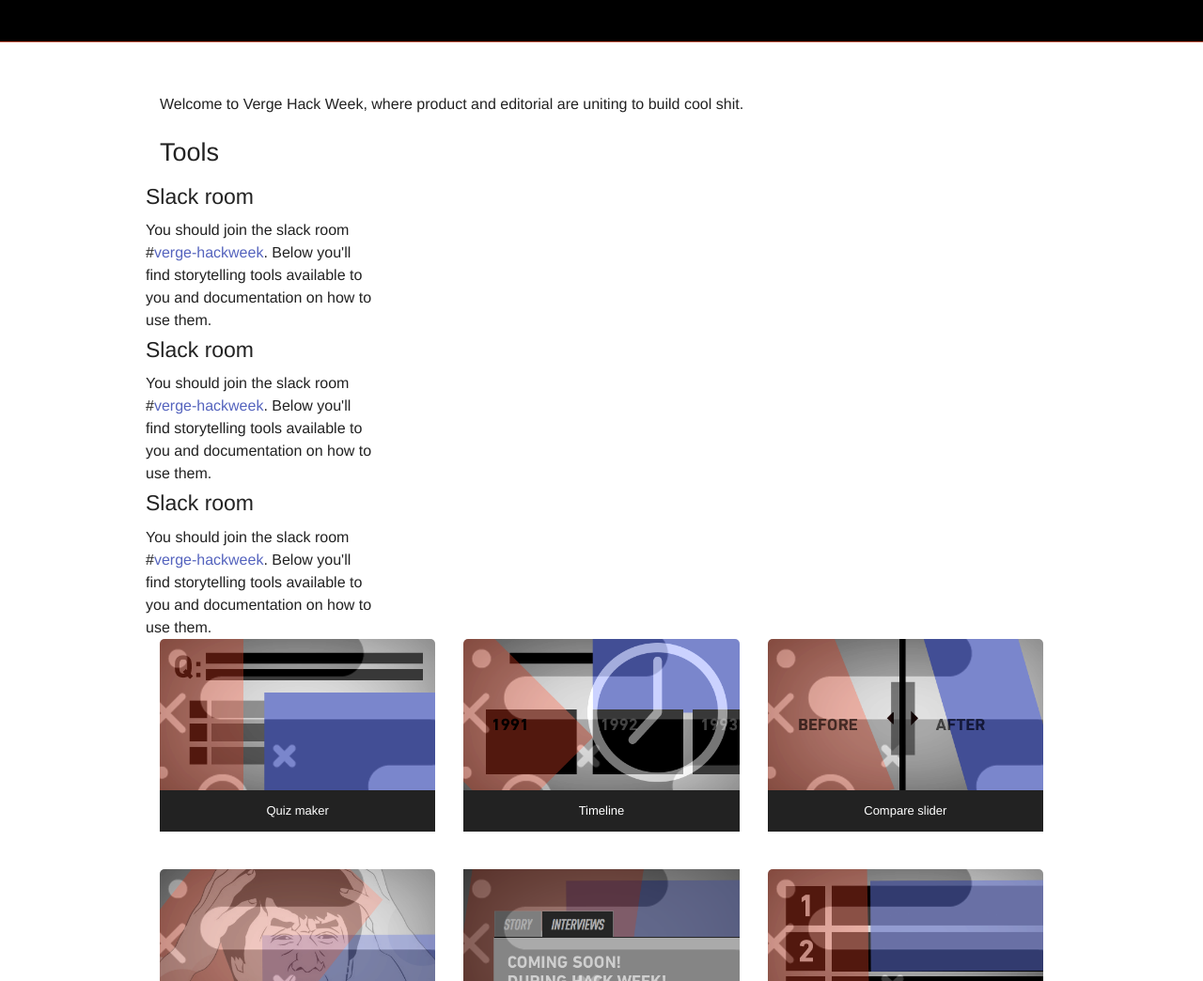
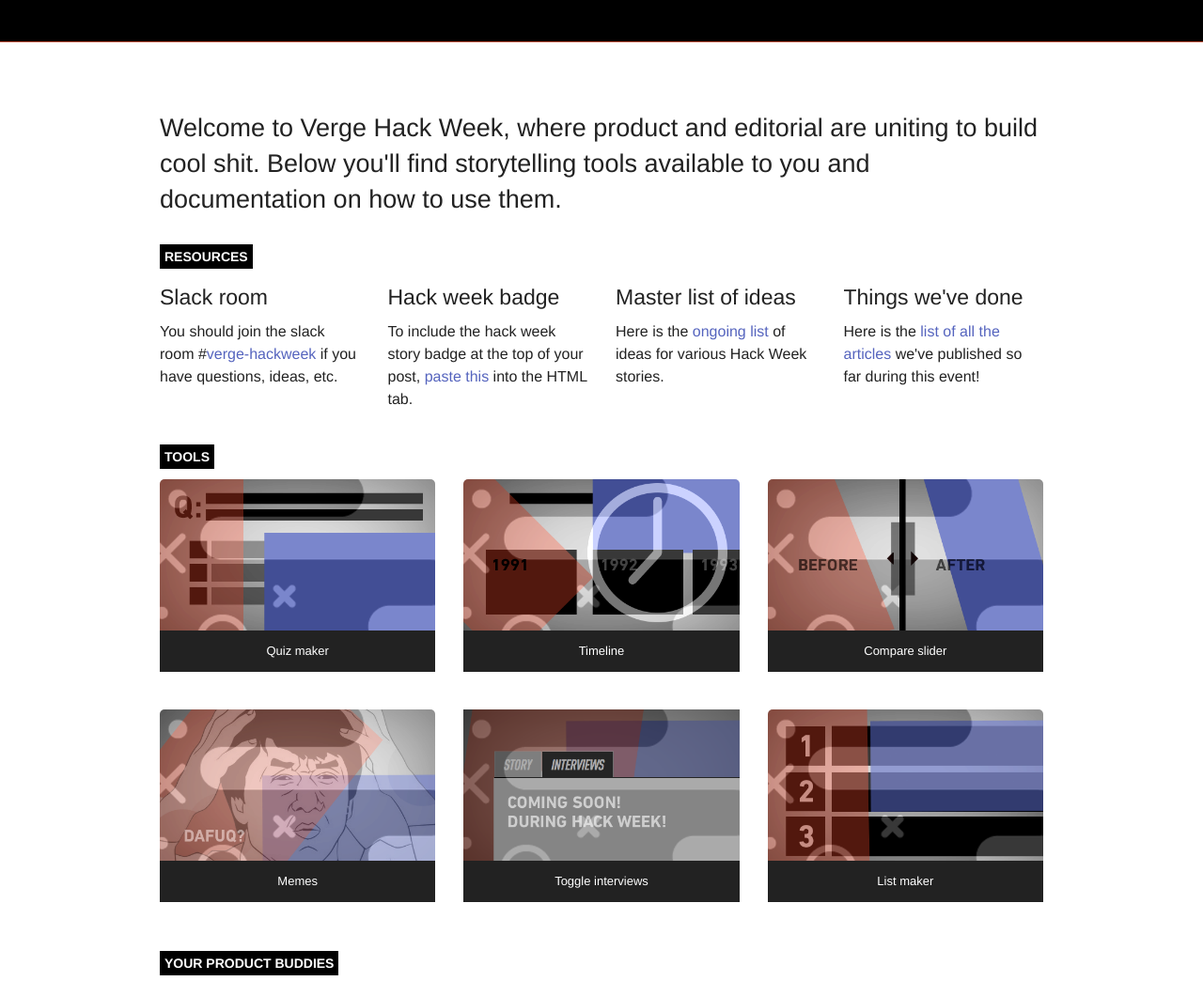
Before and after one commit to laurenmichell/verge-hackweek, a plain HTML site: page index.html in a window 1280 px wide. Shown: the top 1044 px of the page at 94% size. Drawn offline with Linux system fonts and the light colour scheme.

Commit message:
adds resources to main dash

```diff
--- a/index.html
+++ b/index.html
@@ -18,22 +18,28 @@
     <div class="row">
       <div class="large-12 columns mainbody">
       	<div class="panel tools">
-          <p>Welcome to Verge Hack Week, where product and editorial are uniting to build cool shit.</p>
-	        <h3>Tools</h3>
+          <p><h3>Welcome to Verge Hack Week, where product and editorial are uniting to build cool shit. Below you'll find storytelling tools available to you and documentation on how to use them.</h3></p>
+	        <h3 class="label"><strong>Resources</strong></h3>
           <div class="row">
-            <div class="large-3">
+            <div class="large-3 columns">
                 <h4>Slack room</h4>
-                 You should join the slack room #<a href="https://voxmedia.slack.com/messages/verge-hackweek/" target="_blank">verge-hackweek</a>. Below you'll find storytelling tools available to you and documentation on how to use them.
+                 You should join the slack room #<a href="https://voxmedia.slack.com/messages/verge-hackweek/" target="_blank">verge-hackweek</a> if you have questions, ideas, etc.
             </div>
-            <div class="large-3">
-                <h4>Slack room</h4>
-                 You should join the slack room #<a href="https://voxmedia.slack.com/messages/verge-hackweek/" target="_blank">verge-hackweek</a>. Below you'll find storytelling tools available to you and documentation on how to use them.
+            <div class="large-3 columns">
+                <h4>Hack week badge</h4>
+                 To include the hack week story badge at the top of your post, <a href="https://gist.githubusercontent.com/kklai/f0268cac96814d9d653b/raw/ee4b63d5229e51c1b3e6b7adc1bc0d721754f230/Hack%20Week%20Badge" target="_blank">paste this</a> into the HTML tab.
             </div>
-            <div class="large-3">
-                <h4>Slack room</h4>
-                 You should join the slack room #<a href="https://voxmedia.slack.com/messages/verge-hackweek/" target="_blank">verge-hackweek</a>. Below you'll find storytelling tools available to you and documentation on how to use them.
+            <div class="large-3 columns">
+                <h4>Master list of ideas</h4>
+                 Here is the <a href="https://docs.google.com/a/sbnation.com/document/d/1QIUSD0iZNpeQ9YKxb4AST-TSFkKrvqKG0AQYg-MhwgY/edit" target="_blank">ongoing list</a> of ideas for various Hack Week stories.
             </div>
-          </div>
+             <div class="large-3 columns">
+                <h4>Things we've done</h4>
+                 Here is the <a href="http://www.theverge.com/label/verge-hack-week-2014">list of all the articles</a> we've published so far during this event!
+            </div>
+          </div><br/>
+            <h3 class="label"><strong>Tools</strong></h3>
+
 	        <div class="row">
 	        	<div class="large-4 medium-4 columns">
     	    		<p> <a href="quiz.html"><img src="img/quiz.png" /></a><br/>
@@ -63,8 +69,9 @@
             </div>
           </div>
       	</div>
+        <h3 class="label"><strong>Your product buddies</strong></h3>
+
          <div class="row product-buds">
-            <h3>Your product buddies</h3>
             <div class="large-2 medium-2 columns">
               <p><img src="http://cdn3.vox-cdn.com/assets/4339185/ProSmallJAHeadshot200.jpg" /><br/>
                 Joe Alicata, video</p>
@@ -126,6 +133,13 @@
    .product-buds p {
     font-size:11px;
    }
+   h3.label strong {
+    background:#000;
+    padding:5px;
+    color:#fff;
+    font-size:14px;
+    text-transform:uppercase;
+   }
    </style>
     </div>
 
```
